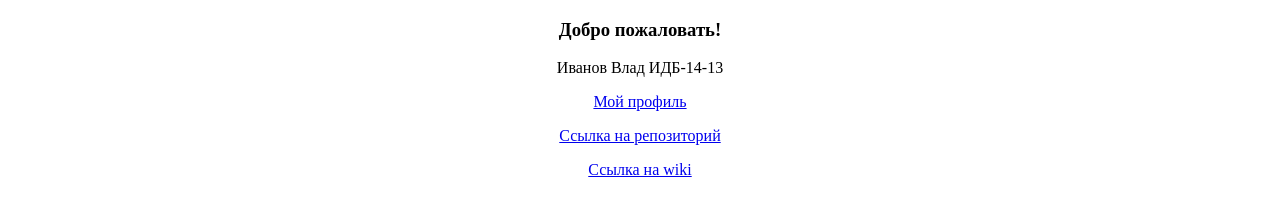
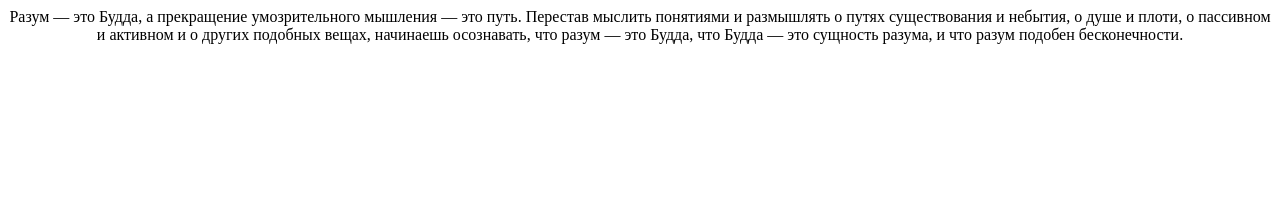
Before and after one commit to ironosier/ivanovvlad.github.io, a plain HTML site: page index.html in a window 1280 px wide. Drawn offline with Linux system fonts and the light colour scheme.

Commit message:
Update index.html

```diff
--- a/index.html
+++ b/index.html
@@ -1,15 +1,16 @@
-<!DOCTYPE html>
 <html>
- <center>
  <head>
-   <title>Проектирование информационных систем</title>
+  <title>Тег CENTER</title>
+  <meta http-equiv="Content-Type" content="text/html; charset=utf-8">
  </head>
  <body>
-  <h3>Добро пожаловать!</h3>
-   </h4>Иванов Влад ИДБ-14-13</h4>
-   <p><a href="https://github.com/ironosier">Мой профиль</a></p>
-   <p><a href="https://github.com/ironosier/ivanovvlad.github.io">Ссылка на репозиторий</a></p>
-   <p><a href="https://github.com/ironosier/ivanovvlad.github.io/wiki">Ссылка на wiki</a></p>
+ <center>
+  <p>Разум — это Будда, а прекращение умозрительного мышления — это путь.
+  Перестав мыслить понятиями и размышлять о путях существования и небытия,
+  о душе и плоти, о пассивном и активном и о других подобных вещах,
+  начинаешь осознавать, что разум — это Будда,
+  что Будда — это сущность разума,
+  и что разум подобен бесконечности.</p>
+  </center>
  </body>
-</center>
 </html>
```
